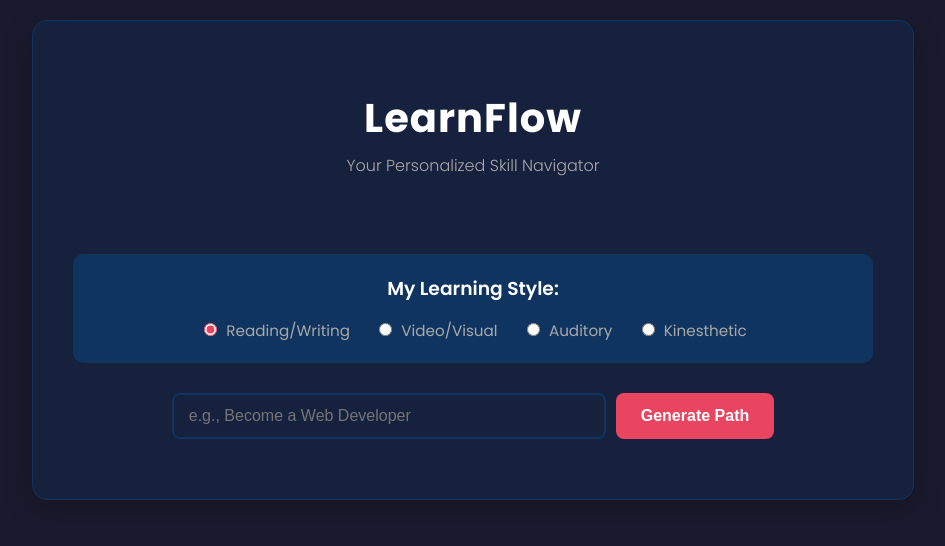
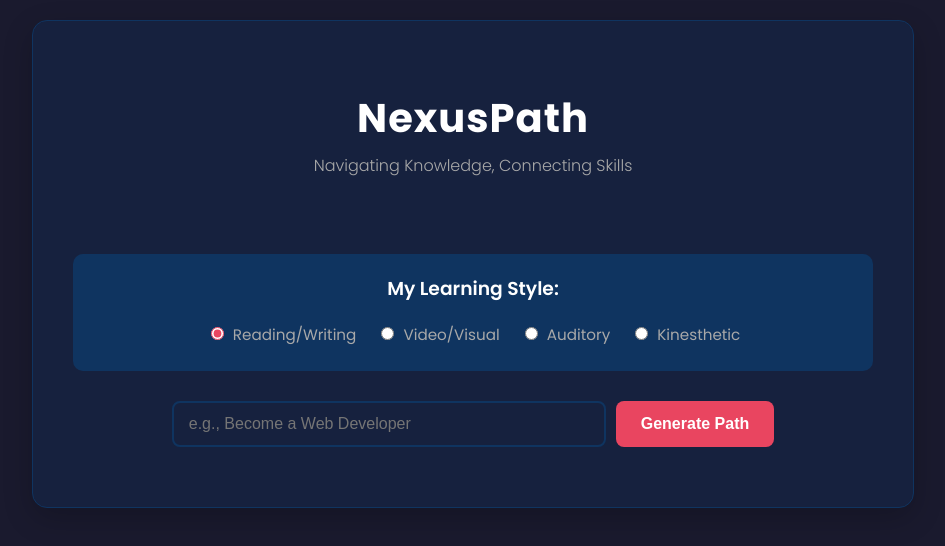
Before and after one commit to hamtechug256/learnflow, a plain HTML site: page index.html in a window 1280 px wide. Shown: the whole page, without its empty margins (167-1112 px from the left). Drawn offline with Linux system fonts and the light colour scheme.

Commit message:
feat: Update project name to NexusPath and improve layout

```diff
--- a/index.html
+++ b/index.html
@@ -3,7 +3,7 @@
 <head>
     <meta charset="UTF-8">
     <meta name="viewport" content="width=device-width, initial-scale=1.0">
-    <title>LearnFlow: Your Personalized Skill Navigator</title>
+    <title>NexusPath: Navigating Knowledge, Connecting Skills</title>
     <link rel="preconnect" href="https://fonts.googleapis.com">
     <link rel="preconnect" href="https://fonts.gstatic.com" crossorigin>
     <link href="https://fonts.googleapis.com/css2?family=Poppins:wght@300;400;600;700&display=swap" rel="stylesheet">
@@ -11,8 +11,8 @@
 </head>
 <body>
     <div class="container">
-        <h1 role="heading" aria-level="1">LearnFlow</h1>
-        <p>Your Personalized Skill Navigator</p>
+        <h1 role="heading" aria-level="1">NexusPath</h1>
+        <p>Navigating Knowledge, Connecting Skills</p>
 
         <div id="message-area" class="message-area" role="status" aria-live="polite"></div>
 
--- a/style.css
+++ b/style.css
@@ -81,8 +81,14 @@ p {
     font-weight: 600;
 }
 
+.learning-style-section div[role="radiogroup"] {
+    display: flex;
+    justify-content: center;
+    flex-wrap: wrap; /* Allow wrapping on all screen sizes */
+}
+
 .learning-style-section label {
-    margin: 0 10px;
+    margin: 5px 10px; /* Add vertical margin for wrapped items */
     font-size: 0.95em;
     color: var(--light-gray);
     cursor: pointer;
```
